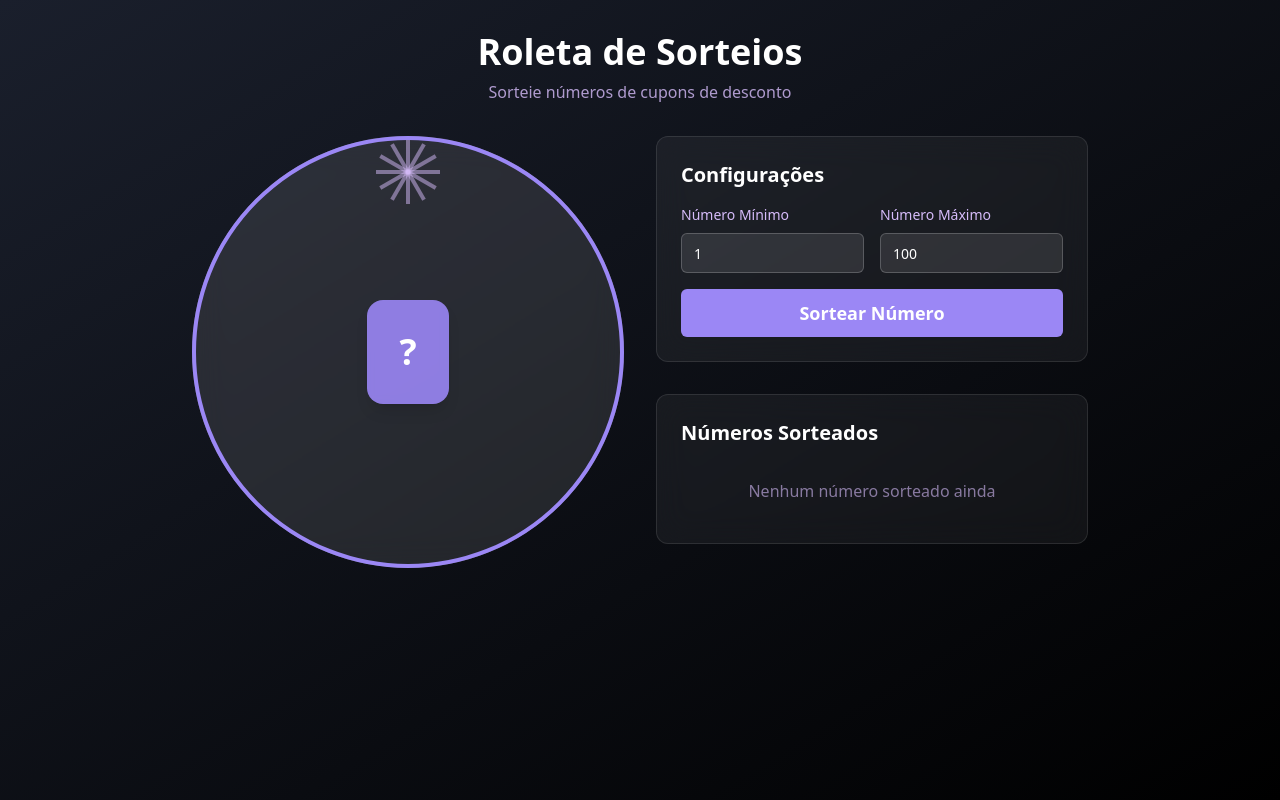
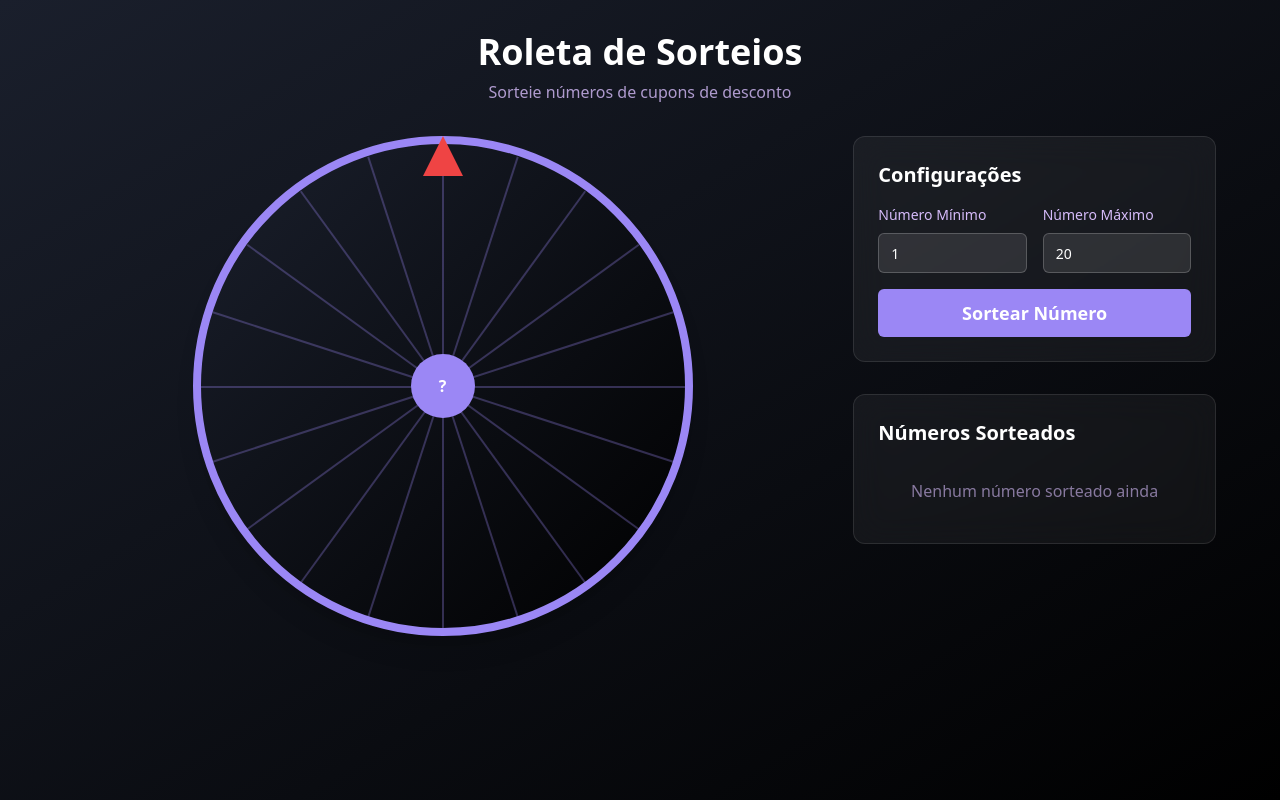
Before and after one commit to herobruno/spin-the-discount, a React (Vite) app: page / in a window 1280 px wide. Built offline with nearby package versions, Linux system fonts and the light colour scheme.

Commit message:
Add roulette feature
Implement a roulette component that includes numbers and a pointer to indicate the winning number.
[skip gpt_engineer]

```diff
--- a/src/components/Roulette/Roulette.tsx
+++ b/src/components/Roulette/Roulette.tsx
@@ -9,7 +9,7 @@ export const Roulette = () => {
   const [selectedNumber, setSelectedNumber] = useState<number | null>(null);
   const [history, setHistory] = useState<number[]>([]);
   const [minNumber, setMinNumber] = useState(1);
-  const [maxNumber, setMaxNumber] = useState(100);
+  const [maxNumber, setMaxNumber] = useState(20);
 
   const handleSpin = () => {
     if (isSpinning) return;
@@ -38,14 +38,16 @@ export const Roulette = () => {
 
   return (
     <div className="min-h-screen bg-gradient-to-br from-roulette-dark to-black p-8">
-      <div className="max-w-4xl mx-auto">
+      <div className="max-w-6xl mx-auto">
         <div className="text-center mb-8 animate-fade-in">
           <h1 className="text-4xl font-bold text-white mb-2">Roleta de Sorteios</h1>
-          <p className="text-roulette-light opacity-80">Sorteie números de cupons de desconto</p>
+          <p className="text-roulette-light opacity-80">
+            Sorteie números de cupons de desconto
+          </p>
         </div>
 
-        <div className="grid grid-cols-1 lg:grid-cols-2 gap-8">
-          <div className="animate-scale-in">
+        <div className="grid grid-cols-1 lg:grid-cols-3 gap-8">
+          <div className="lg:col-span-2 animate-scale-in">
             <RouletteWheel
               isSpinning={isSpinning}
               selectedNumber={selectedNumber}
--- a/src/components/Roulette/RouletteWheel.tsx
+++ b/src/components/Roulette/RouletteWheel.tsx
@@ -14,14 +14,22 @@ export const RouletteWheel: React.FC<RouletteWheelProps> = ({
   minNumber,
   maxNumber,
 }) => {
+  // Gera um array com todos os números possíveis
+  const numbers = Array.from(
+    { length: maxNumber - minNumber + 1 },
+    (_, i) => i + minNumber
+  );
+
   return (
-    <div className="relative aspect-square">
-      {/* Glass morphism background */}
-      <div className="absolute inset-0 bg-white/10 backdrop-blur-lg rounded-full border border-white/20" />
+    <div className="relative aspect-square max-w-[500px] mx-auto">
+      {/* Ponteiro fixo */}
+      <div className="absolute top-0 left-1/2 -translate-x-1/2 z-10">
+        <div className="w-0 h-0 border-l-[20px] border-l-transparent border-r-[20px] border-r-transparent border-b-[40px] border-b-red-500" />
+      </div>
 
-      {/* Spinning wheel */}
+      {/* Roda da roleta */}
       <motion.div
-        className="absolute inset-0 rounded-full border-4 border-roulette-primary"
+        className="relative w-full h-full rounded-full border-8 border-roulette-primary bg-gradient-to-br from-roulette-dark to-black shadow-xl"
         animate={{
           rotate: isSpinning ? 360 * 10 : 0,
         }}
@@ -30,37 +38,49 @@ export const RouletteWheel: React.FC<RouletteWheelProps> = ({
           ease: "easeOut",
         }}
       >
-        {/* Wheel markers */}
-        {Array.from({ length: 12 }).map((_, i) => (
+        {numbers.map((number, index) => {
+          const angle = (360 / numbers.length) * index;
+          const radius = 42; // Porcentagem do raio onde os números serão posicionados
+
+          return (
             <div
-            key={i}
-            className="absolute w-1 h-8 bg-roulette-light/50"
+              key={number}
+              className="absolute left-1/2 top-1/2 -translate-x-1/2 -translate-y-1/2 text-white font-bold text-xl"
               style={{
-              left: "50%",
-              top: "0",
-              transformOrigin: "bottom center",
-              transform: `translateX(-50%) rotate(${i * 30}deg)`,
+                transform: `
+                  translate(-50%, -50%)
+                  rotate(${angle}deg)
+                  translateY(-${radius}%)
+                  rotate(-${angle}deg)
+                `,
+              }}
+            >
+              {number}
+            </div>
+          );
+        })}
+
+        {/* Linhas divisórias */}
+        {numbers.map((_, index) => {
+          const angle = (360 / numbers.length) * index;
+          return (
+            <div
+              key={`line-${index}`}
+              className="absolute top-1/2 left-1/2 w-1/2 h-0.5 bg-roulette-primary/30"
+              style={{
+                transform: `rotate(${angle}deg)`,
+                transformOrigin: "0 50%",
               }}
             />
-        ))}
+          );
+        })}
       </motion.div>
 
-      {/* Center display */}
-      <div className="absolute inset-0 flex items-center justify-center">
-        <motion.div
-          className="bg-roulette-primary/90 backdrop-blur-sm rounded-2xl p-8 shadow-lg"
-          animate={{
-            scale: isSpinning ? [1, 1.1, 1] : 1,
-          }}
-          transition={{
-            duration: 0.3,
-            repeat: isSpinning ? Infinity : 0,
-          }}
-        >
-          <span className="text-4xl font-bold text-white">
+      {/* Círculo central */}
+      <div className="absolute top-1/2 left-1/2 -translate-x-1/2 -translate-y-1/2 w-16 h-16 rounded-full bg-roulette-primary flex items-center justify-center">
+        <span className="text-white font-bold">
           {isSpinning ? "..." : selectedNumber || "?"}
         </span>
-        </motion.div>
       </div>
     </div>
   );
```
Lines whose indentation alone changed are shown as unchanged.
